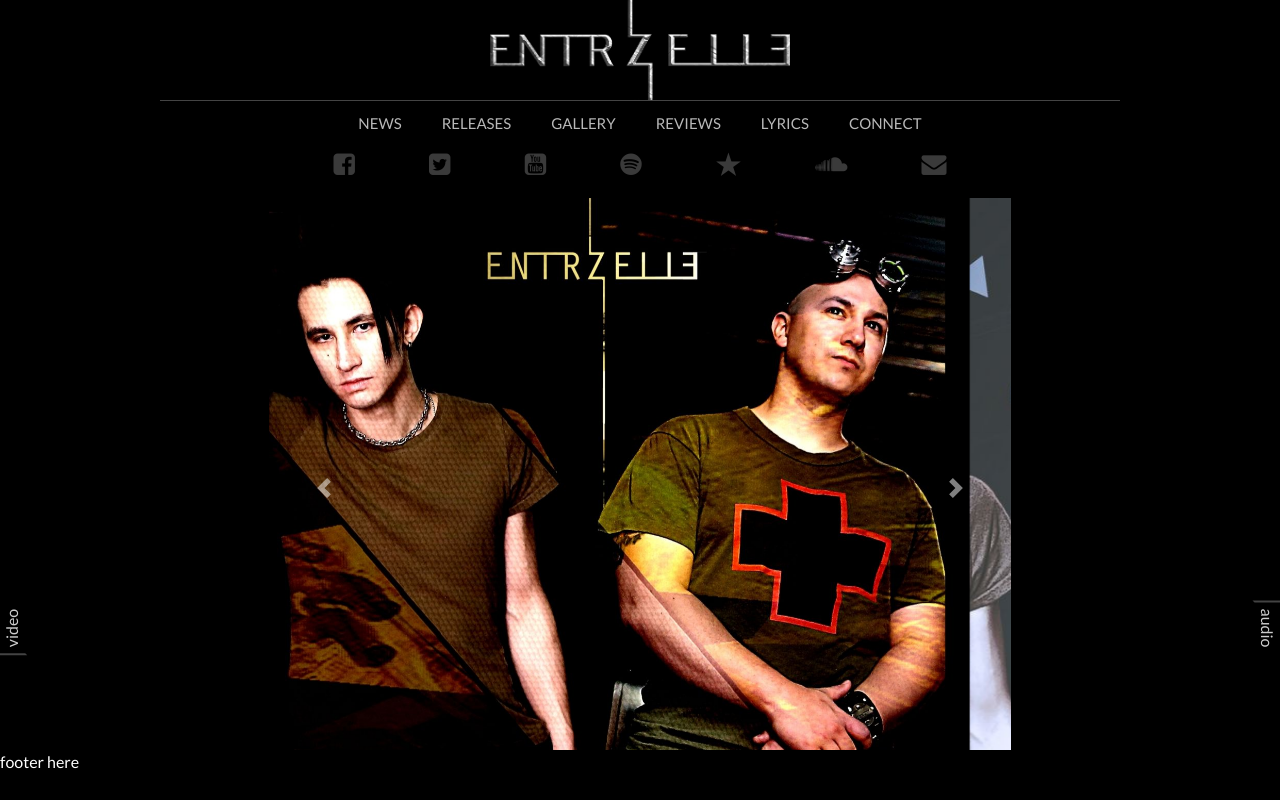
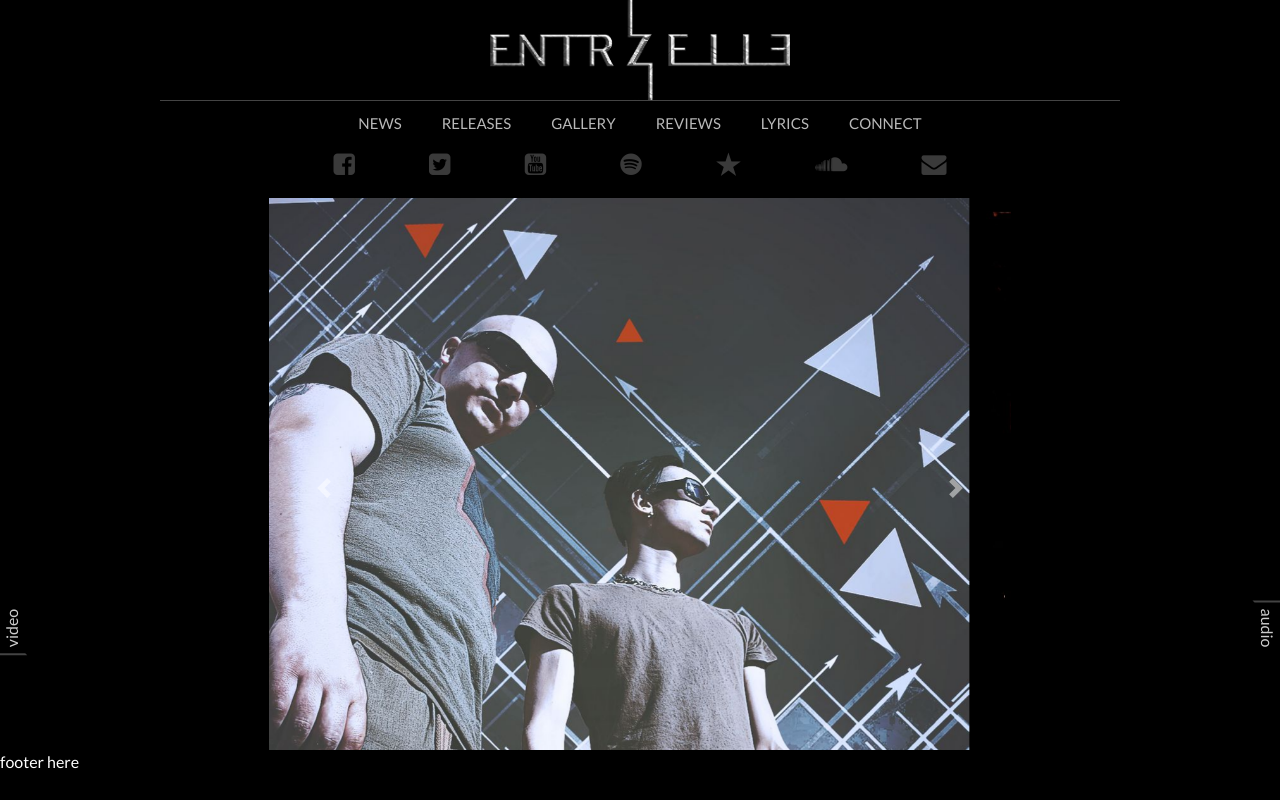
Before and after one commit to soniclouds/entrzelle.com, a React (Create React App) app: page / in a window 1280 px wide. Built offline with nearby package versions, Linux system fonts and the light colour scheme; what strapi-sdk-javascript would draw is missing.

Commit message:
progress: carousel DONE -- next: add improved placeholder to footer (i.e. copyright info)

```diff
--- a/src/components/home.component.js
+++ b/src/components/home.component.js
@@ -1,8 +1,6 @@
 import React, { Component } from 'react';
 
 import CTA from './connect/cta.js';
-// import FB from './connect/fb.js';
-// import Gallery from './gallery.component.js';
 import galleryPhotos from './gallery/images.js';
 
 import '../assets/css/gallery.scss';
@@ -10,37 +8,42 @@ import '../assets/css/connect.scss';
 import '../assets/css/home.scss';
 import '../assets/css/_content-component.scss';
 
-/* import 'jquery/dist/jquery.min.js';
-import 'popper.js/dist/popper.min.js';
-import 'bootstrap/dist/js/bootstrap.min.js'; */
-
-
-
-
-// test carousel images
-import testImg1 from '../assets/img/photos/gallery/full/promo_band_2.jpg';
-import testImg2 from '../assets/img/photos/gallery/full/promo_band_3.jpg';
 
 export default class Home extends Component {
 
     componentDidMount() {
 
+        this.renderCarouselImages();
+
         this.setSideColumnHeight();
-        // this.setCarouselNavHeight();
         window.addEventListener('resize', this.setSideColumnHeight);
-        // window.addEventListener('resize', this.setCarouselNavHeight);
+
+        console.log(galleryPhotos);
+    }
+
+    renderCarouselImages() {
+
+        let carouselContainer = document.getElementById('carousel-inner');
+
+        let html = '';
+
+        // generate html using galleryPhotos
+        for (let i = 0; i < galleryPhotos.length; i++) {
+            // note: excluding live photos (current preference -- subject to change)
+            if (galleryPhotos[i].id.includes('promo')) {
+                // set active for first photo
+                if (i === 0) {
+                    html += '<div class="carousel-item active"><a href="/gallery"><img class="carousel-img" src=' + galleryPhotos[i].src.full + ' alt='+ galleryPhotos[i].alt +'/></a></div>'
+                } else {
+                    html += '<div class="carousel-item"><a href="/gallery"><img class="carousel-img" src=' + galleryPhotos[i].src.full + ' alt=' + galleryPhotos[i].alt +'/></a></div>'
+                }
+            }
+        }
+
+        carouselContainer.innerHTML = html;
 
     }
-/*
-    setCarouselNavHeight() {
 
-        if (document.getElementsByClassName('carousel-nav')){
-            // var carouselImages = [...document.getElementsByClassName('carousel-img')];
-            // carouselImages.map(img => img.style.height = window.innerHeight - '200' + 'px');
-            // console.log('adjusted carousel image height');
-        }
-    }
- */
     setSideColumnHeight() {
         var contentTop = document.getElementById('ccc-outer').offsetTop,
             contentContainer = document.getElementById('ccc-outer');
@@ -48,8 +51,6 @@ export default class Home extends Component {
         contentContainer.style.height = window.innerHeight - contentTop - '50' + 'px';
 
     }
-
-    // lightboxGalleryName = "home-slideshow";
 
     render() {
         return (
@@ -62,20 +63,11 @@ export default class Home extends Component {
                             <CTA />
                         </div>
 
-{/*
-                        <div className="gallery-photos">
-
-                            {galleryPhotos.map(({ id, src, alt, caption }) => <a id={id} rel='lightshow' href={src.full} data-lightbox={this.lightboxGalleryName} data-title={caption}><img src={src.thumb} title={caption} alt={alt} /> </a>)}
-
-                        </div>
- */}
-
-
-                    {/* experimenting with carousel */}
 
                         <div id="home-carousel" className="carousel slide" data-ride="carousel">
 
                             {/* <!-- Indicators --> */}
+                            {/* note: disabling due to design preference -- leaving for future reference */}
                             {/* <ul className="carousel-indicators">
                                 <li data-target="#home-carousel" data-slide-to="0" className="active"></li>
                                 <li data-target="#home-carousel" data-slide-to="1"></li>
@@ -83,14 +75,8 @@ export default class Home extends Component {
                             </ul> */}
 
                             {/* <!-- The slideshow --> */}
-                            <div className="carousel-inner">
-                                <div className="carousel-item active">
-                                    <img className='carousel-img' src={testImg1} alt="test1"/>
-                                </div>
-                                <div className="carousel-item">
-                                    <img className='carousel-img' src={testImg2} alt="test2"/>
-                                </div>
-
+                            <div id="carousel-inner" className="carousel-inner">
+                                {/* note: images rendered dynamically on load by renderCarouselImages() */}
                             </div>
 
                             {/* <!-- Left and right controls --> */}
```
